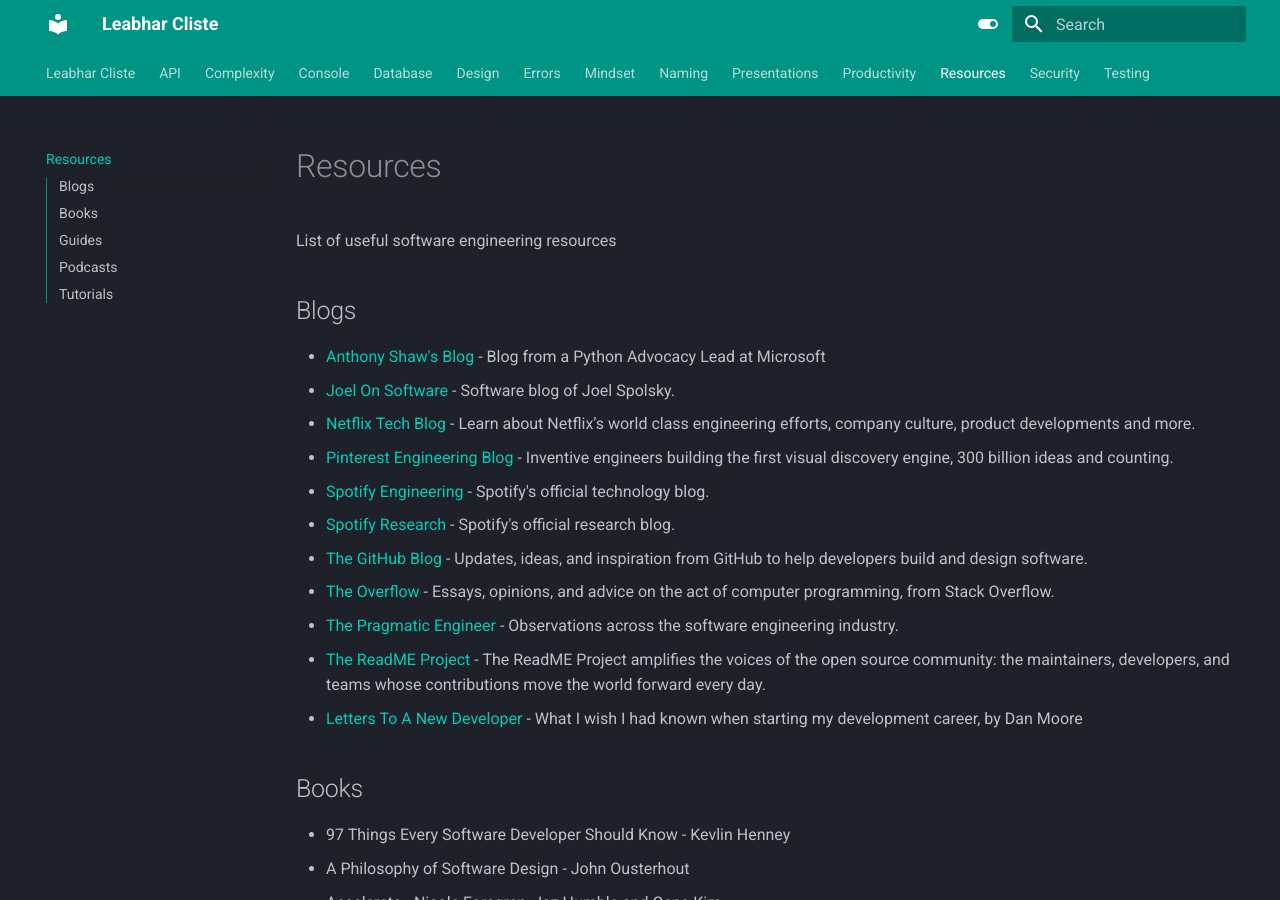
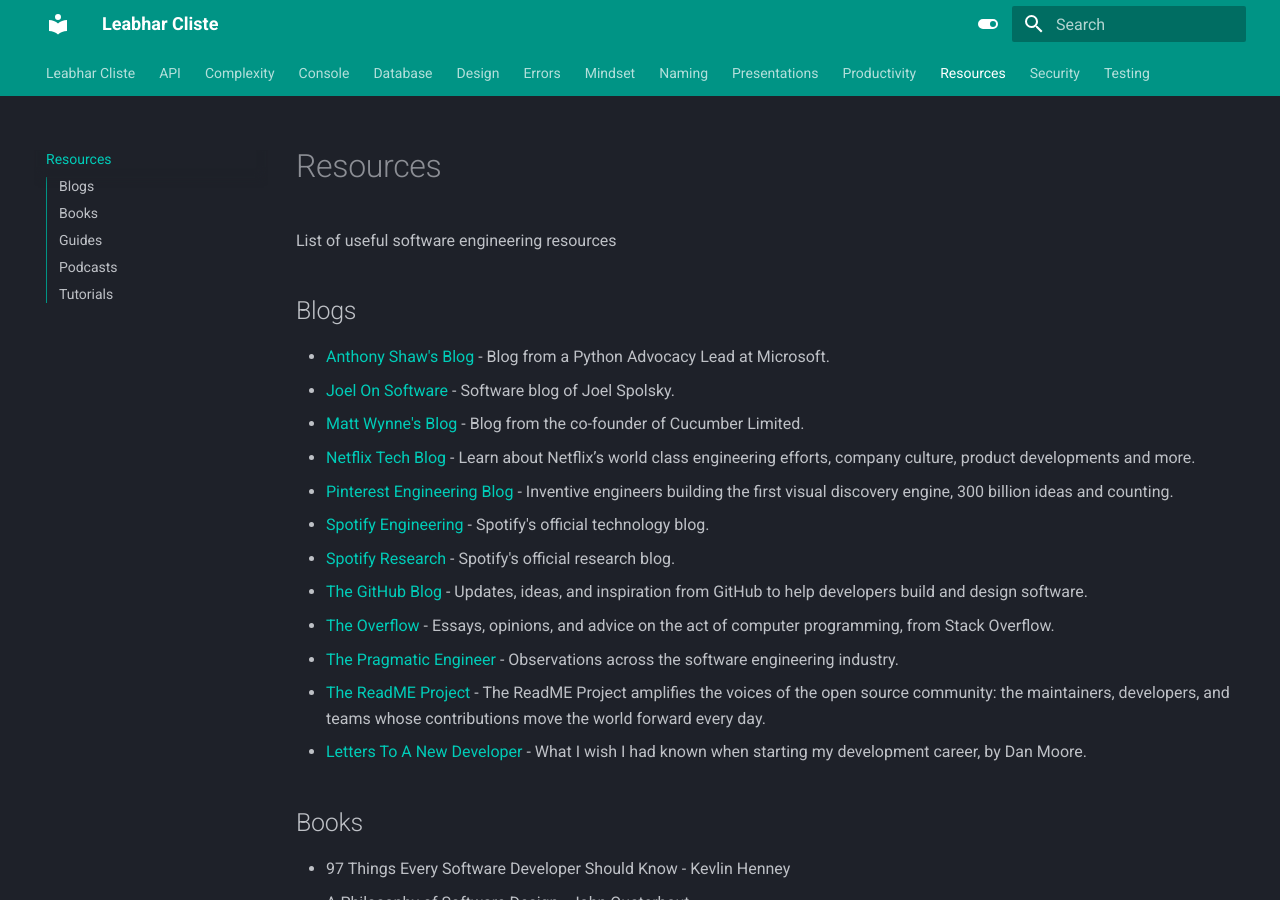
Before and after one commit to kieran-ryan/leabhar-cliste, an MkDocs documentation site: the page built from docs/resources.md, in a window 1280 px wide and 900 px high. Built offline with MkDocs 1.6.1 and Material for MkDocs 9.7.7, drawn with Linux system fonts in a browser that asks for light colours.

Commit message:
Matt Wynne's blog

```diff
--- a/docs/resources.md
+++ b/docs/resources.md
@@ -4,8 +4,9 @@
 
 ## Blogs
 
-- [Anthony Shaw's Blog](https://tonybaloney.github.io/#blog) - Blog from a Python Advocacy Lead at Microsoft
+- [Anthony Shaw's Blog](https://tonybaloney.github.io/#blog) - Blog from a Python Advocacy Lead at Microsoft.
 - [Joel On Software](https://www.joelonsoftware.com) - Software blog of Joel Spolsky.
+- [Matt Wynne's Blog](https://mattwynne.net) - Blog from the co-founder of Cucumber Limited.
 - [Netflix Tech Blog](https://netflixtechblog.com) - Learn about Netflix’s world class engineering efforts, company culture, product developments and more.
 - [Pinterest Engineering Blog](https://medium.com/pinterest-engineering) - Inventive engineers building the first visual discovery engine, 300 billion ideas and counting.
 - [Spotify Engineering](https://engineering.atspotify.com) - Spotify's official technology blog.
@@ -14,7 +15,7 @@
 - [The Overflow](https://stackoverflow.blog) - Essays, opinions, and advice on the act of computer programming, from Stack Overflow.
 - [The Pragmatic Engineer](https://blog.pragmaticengineer.com) - Observations across the software engineering industry.
 - [The ReadME Project](https://github.com/readme) - The ReadME Project amplifies the voices of the open source community: the maintainers, developers, and teams whose contributions move the world forward every day.
-- [Letters To A New Developer](https://letterstoanewdeveloper.com) - What I wish I had known when starting my development career, by Dan Moore
+- [Letters To A New Developer](https://letterstoanewdeveloper.com) - What I wish I had known when starting my development career, by Dan Moore.
 
 ## Books
 
```
